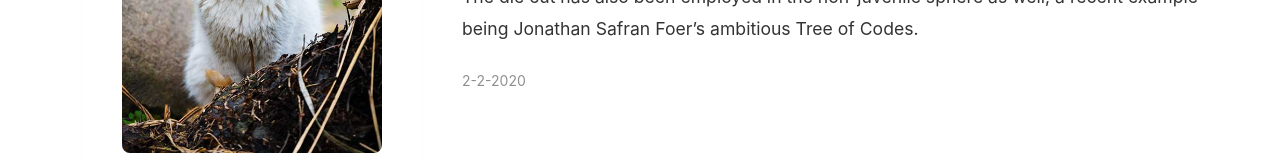
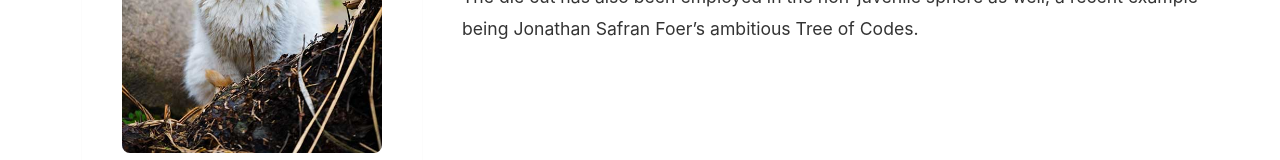
Before and after one commit to sameerpise/Zoo, a React (Vite) app in the folder zoosafari/: page /animalSecond/1 in a window 1280 px wide. Shown: the part 1419-1579 px from the top of the page. Built offline with nearby package versions, Linux system fonts and the light colour scheme.

Commit message:
Update SinglePageDummy.jsx

```diff
--- a/zoosafari/src/Component/DummyData/SinglePageDummy.jsx
+++ b/zoosafari/src/Component/DummyData/SinglePageDummy.jsx
@@ -143,11 +143,7 @@ export default function SinglePage() {
 					<!-- Post Content --> */}
 					<div className="article-post">
 						<p>
-							{
-                                postData.content.split('\n').map((line, index) => (
-                                    <p key={index}>{line}</p>
-                                ))
-                            }
+							{ postData.content }
 						</p>
 						<p>
 							As for this particular rendition of Charles Perrault’s classNameic tale, the text and design is by Lydia Very (1823-1901), sister of Transcendentalist poet Jones Very. The gruesome ending of the original — which sees Little Red Riding Hood being gobbled up as well as her grandmother — is avoided here, the gore giving way to the less bloody aims of the morality tale, and the lesson that one should not disobey one’s mother.
@@ -169,7 +165,7 @@ export default function SinglePage() {
 					{/* <!-- Post Date --> */}
 					<p>
 						<small>
-						<span className="post-date"><time className="post-date" >{postData.Date}</time></span>
+{/* 						<span className="post-date"><time className="post-date" >{postData.Date}</time></span> */}
 						</small>
 					</p>
 					{/* <!-- Prev/Next --> */}
```
